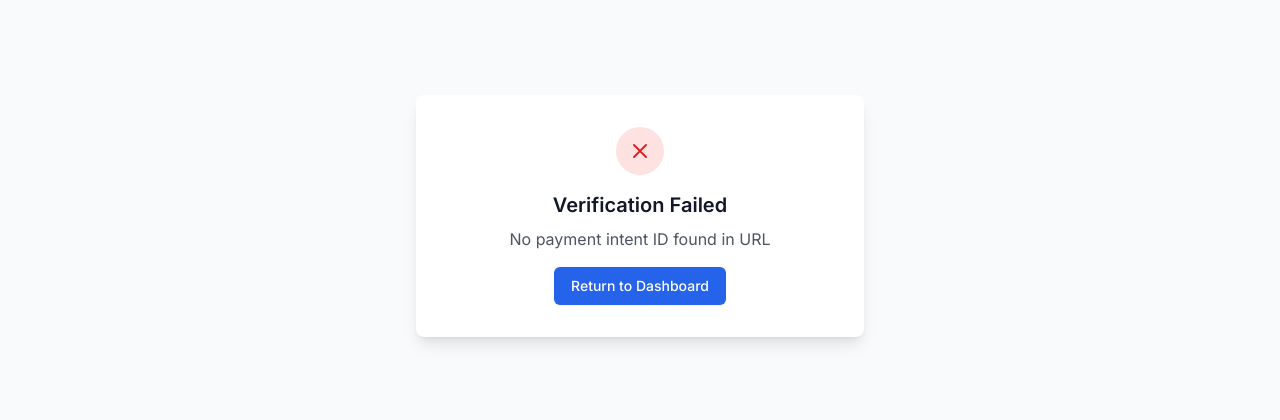
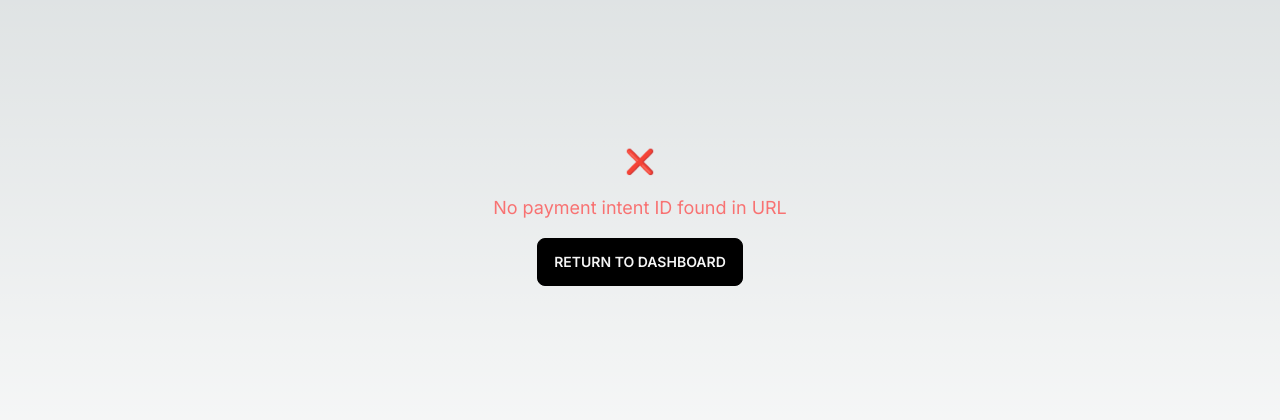
Before and after one commit to sypase/FYP-BotStudio, a Next.js app in the folder frontend/: page /payment-success in a window 1280 px wide. Shown: the part 184-604 px from the top of the page. Built offline with nearby package versions, Linux system fonts and the light colour scheme.

Commit message:
`Fix: Build fix`

```diff
--- a/frontend/package.json
+++ b/frontend/package.json
@@ -77,6 +77,7 @@
   "devDependencies": {
     "@gradio/client": "^0.19.0",
     "@types/react-slick": "^0.23.13",
+    "@types/react-syntax-highlighter": "^15.5.13",
     "daisyui": "^3.5.0"
   }
 }
--- a/frontend/src/app/payment-success/page.tsx
+++ b/frontend/src/app/payment-success/page.tsx
@@ -1,11 +1,11 @@
 'use client';
 
-import { useEffect, useState } from 'react';
+import { useEffect, useState, Suspense } from 'react';
 import { useSearchParams, useRouter } from 'next/navigation';
 import { toast } from 'react-hot-toast';
 import { serverURL } from '@/utils/utils';
 
-export default function PaymentSuccess() {
+function PaymentSuccessContent() {
   const [isVerifying, setIsVerifying] = useState(true);
   const [isSuccess, setIsSuccess] = useState(false);
   const [errorMessage, setErrorMessage] = useState('');
@@ -49,10 +49,10 @@ export default function PaymentSuccess() {
         setTimeout(() => {
           router.push('/dashboard');
         }, 3000);
-      } catch (error: any) {
+      } catch (error) {
         console.error('Payment verification error:', error);
-        setErrorMessage(error.message || 'Failed to verify payment. Please contact support if this persists.');
-        toast.error(error.message || 'Failed to verify payment');
+        setErrorMessage(error instanceof Error ? error.message : 'An error occurred during payment verification');
+        toast.error(error instanceof Error ? error.message : 'An error occurred during payment verification');
       } finally {
         setIsVerifying(false);
       }
@@ -61,44 +61,60 @@ export default function PaymentSuccess() {
     verifyPayment();
   }, [searchParams, router]);
 
+  if (isVerifying) {
     return (
-    <div className="min-h-screen flex items-center justify-center bg-gray-50">
-      <div className="max-w-md w-full space-y-8 p-8 bg-white rounded-lg shadow-lg">
-        {isVerifying ? (
+      <div className="flex items-center justify-center min-h-screen">
         <div className="text-center">
-            <div className="animate-spin rounded-full h-12 w-12 border-b-2 border-blue-500 mx-auto"></div>
-            <h2 className="mt-4 text-xl font-semibold text-gray-900">Verifying your payment...</h2>
-            <p className="mt-2 text-gray-600">Please wait while we process your payment.</p>
+          <div className="loading loading-spinner loading-lg"></div>
+          <p className="mt-4 text-lg">Verifying your payment...</p>
         </div>
-        ) : isSuccess ? (
+      </div>
+    );
+  }
+
+  if (errorMessage) {
+    return (
+      <div className="flex items-center justify-center min-h-screen">
         <div className="text-center">
-            <div className="mx-auto flex items-center justify-center h-12 w-12 rounded-full bg-green-100">
-              <svg className="h-6 w-6 text-green-600" fill="none" stroke="currentColor" viewBox="0 0 24 24">
-                <path strokeLinecap="round" strokeLinejoin="round" strokeWidth="2" d="M5 13l4 4L19 7" />
-              </svg>
-            </div>
-            <h2 className="mt-4 text-xl font-semibold text-gray-900">Payment Successful!</h2>
-            <p className="mt-2 text-gray-600">Your credits have been added to your account.</p>
-            <p className="mt-2 text-sm text-gray-500">Redirecting to dashboard...</p>
-          </div>
-        ) : (
-          <div className="text-center">
-            <div className="mx-auto flex items-center justify-center h-12 w-12 rounded-full bg-red-100">
-              <svg className="h-6 w-6 text-red-600" fill="none" stroke="currentColor" viewBox="0 0 24 24">
-                <path strokeLinecap="round" strokeLinejoin="round" strokeWidth="2" d="M6 18L18 6M6 6l12 12" />
-              </svg>
-            </div>
-            <h2 className="mt-4 text-xl font-semibold text-gray-900">Verification Failed</h2>
-            <p className="mt-2 text-gray-600">{errorMessage}</p>
+          <div className="text-error text-2xl mb-4">❌</div>
+          <p className="text-lg text-error">{errorMessage}</p>
           <button
+            className="btn btn-primary mt-4"
             onClick={() => router.push('/dashboard')}
-              className="mt-4 inline-flex items-center px-4 py-2 border border-transparent text-sm font-medium rounded-md shadow-sm text-white bg-blue-600 hover:bg-blue-700 focus:outline-none focus:ring-2 focus:ring-offset-2 focus:ring-blue-500"
           >
             Return to Dashboard
           </button>
         </div>
-        )}
+      </div>
+    );
+  }
+
+  if (isSuccess) {
+    return (
+      <div className="flex items-center justify-center min-h-screen">
+        <div className="text-center">
+          <div className="text-success text-2xl mb-4">✅</div>
+          <p className="text-lg text-success">Payment verified successfully!</p>
+          <p className="mt-2">Redirecting to dashboard...</p>
         </div>
       </div>
     );
   }
+
+  return null;
+}
+
+export default function PaymentSuccess() {
+  return (
+    <Suspense fallback={
+      <div className="flex items-center justify-center min-h-screen">
+        <div className="text-center">
+          <div className="loading loading-spinner loading-lg"></div>
+          <p className="mt-4 text-lg">Loading...</p>
+        </div>
+      </div>
+    }>
+      <PaymentSuccessContent />
+    </Suspense>
+  );
+}
--- a/frontend/src/components/ui/calendar.tsx
+++ b/frontend/src/components/ui/calendar.tsx
@@ -2,7 +2,7 @@
 
 import * as React from "react"
 import { ChevronLeft, ChevronRight } from "lucide-react"
-import { DayPicker } from "react-day-picker"
+import { DayPicker, DropdownProps } from "react-day-picker"
 
 import { cn } from "@/lib/utils"
 import { buttonVariants } from "@/components/ui/button"
@@ -54,8 +54,8 @@ function Calendar({
         ...classNames,
       }}
       components={{
-        IconLeft: ({ ...props }) => <ChevronLeft className="h-4 w-4" />,
-        IconRight: ({ ...props }) => <ChevronRight className="h-4 w-4" />,
+        PreviousMonthButton: () => <ChevronLeft className="h-4 w-4" />,
+        NextMonthButton: () => <ChevronRight className="h-4 w-4" />,
       }}
       {...props}
     />
--- a/frontend/src/components/ui/sidebar.tsx
+++ b/frontend/src/components/ui/sidebar.tsx
@@ -440,7 +440,7 @@ SidebarGroup.displayName = "SidebarGroup"
 
 const SidebarGroupLabel = React.forwardRef<
   HTMLDivElement,
-  React.ComponentProps<"div"> & { asChild?: boolean }
+  React.HTMLAttributes<HTMLDivElement> & { asChild?: boolean }
 >(({ className, asChild = false, ...props }, ref) => {
   const Comp = asChild ? Slot : "div"
 
@@ -461,7 +461,7 @@ SidebarGroupLabel.displayName = "SidebarGroupLabel"
 
 const SidebarGroupAction = React.forwardRef<
   HTMLButtonElement,
-  React.ComponentProps<"button"> & { asChild?: boolean }
+  React.ButtonHTMLAttributes<HTMLButtonElement> & { asChild?: boolean }
 >(({ className, asChild = false, ...props }, ref) => {
   const Comp = asChild ? Slot : "button"
 
@@ -545,7 +545,7 @@ const sidebarMenuButtonVariants = cva(
 
 const SidebarMenuButton = React.forwardRef<
   HTMLButtonElement,
-  React.ComponentProps<"button"> & {
+  React.ButtonHTMLAttributes<HTMLButtonElement> & {
     asChild?: boolean
     isActive?: boolean
     tooltip?: string | React.ComponentProps<typeof TooltipContent>
@@ -568,7 +568,7 @@ const SidebarMenuButton = React.forwardRef<
 
     const button = (
       <Comp
-        ref={ref}
+        ref={ref as React.Ref<HTMLButtonElement>}
         data-sidebar="menu-button"
         data-size={size}
         data-active={isActive}
@@ -604,7 +604,7 @@ SidebarMenuButton.displayName = "SidebarMenuButton"
 
 const SidebarMenuAction = React.forwardRef<
   HTMLButtonElement,
-  React.ComponentProps<"button"> & {
+  React.ButtonHTMLAttributes<HTMLButtonElement> & {
     asChild?: boolean
     showOnHover?: boolean
   }
@@ -613,7 +613,7 @@ const SidebarMenuAction = React.forwardRef<
 
   return (
     <Comp
-      ref={ref}
+      ref={ref as React.Ref<HTMLButtonElement>}
       data-sidebar="menu-action"
       className={cn(
         "absolute right-1 top-1.5 flex aspect-square w-5 items-center justify-center rounded-md p-0 text-sidebar-foreground outline-none ring-sidebar-ring transition-transform hover:bg-sidebar-accent hover:text-sidebar-accent-foreground focus-visible:ring-2 peer-hover/menu-button:text-sidebar-accent-foreground [&>svg]:size-4 [&>svg]:shrink-0",
@@ -717,7 +717,7 @@ SidebarMenuSubItem.displayName = "SidebarMenuSubItem"
 
 const SidebarMenuSubButton = React.forwardRef<
   HTMLAnchorElement,
-  React.ComponentProps<"a"> & {
+  React.AnchorHTMLAttributes<HTMLAnchorElement> & {
     asChild?: boolean
     size?: "sm" | "md"
     isActive?: boolean
@@ -727,7 +727,7 @@ const SidebarMenuSubButton = React.forwardRef<
 
   return (
     <Comp
-      ref={ref}
+      ref={ref as React.Ref<HTMLAnchorElement>}
       data-sidebar="menu-sub-button"
       data-size={size}
       data-active={isActive}
```
Also changed, not shown: 1 other file (tests, documents, lock files or other folders). Lines whose indentation alone changed are shown as unchanged.
